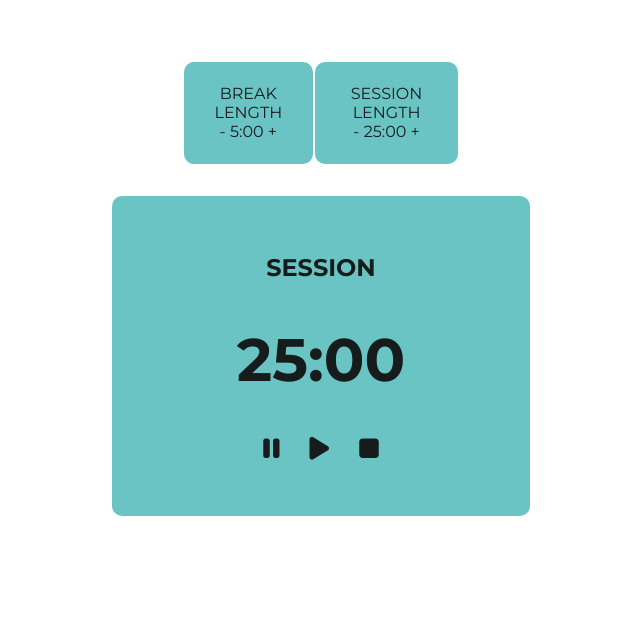
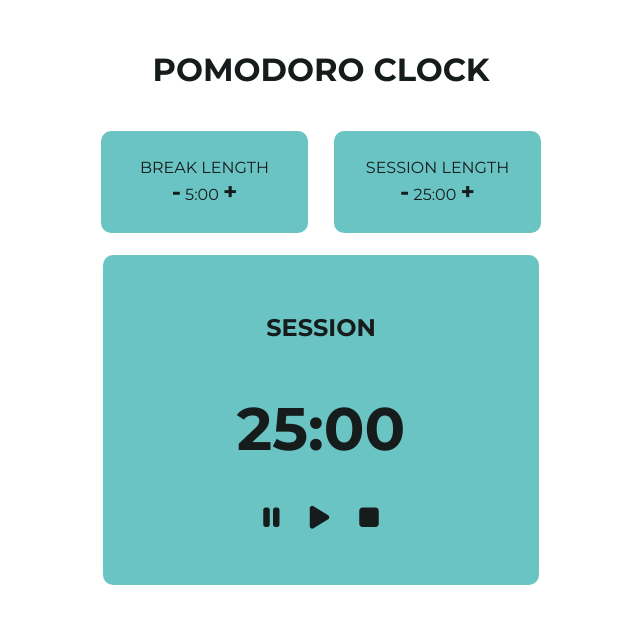
Before and after one commit to abletsang/pomodoroclock, a PHP site: page /index.html in a window 1280 px wide. Shown: the top 624 px of the page, without its empty margins (319-959 px from the left). Run offline with PHP 8.4, Linux system fonts and the light colour scheme; some libraries are stand-ins or nearby versions.

Commit message:
clean up styles and get ready to deploy

```diff
--- a/index.html
+++ b/index.html
@@ -11,11 +11,14 @@
 </head>
 <body>
 
+	<h1>Pomodoro Clock</h1>
 	<table>
 		<tr>
 			<td>BREAK LENGTH
 				<br>
 				<span class="breakMinus">-</span>  <span class="breakTime">5</span>:00  <span class="breakPlus">+</span>
+			</td>
+			<td>
 			</td>
 			<td>SESSION LENGTH
 				<br>
--- /dev/null
+++ b/index.php
@@ -0,0 +1 @@
+<?php header( 'Location: /index.html' ) ;  ?>
--- a/main.css
+++ b/main.css
@@ -1,25 +1,35 @@
 body {
 	font-family: "Montserrat";
 	color: #161c1c;
+	text-align: center;
 }
 
 table {
-	margin: 60px auto 30px auto;
+	margin: 40px auto 20px auto;
 	text-align: center;
 }
 
 td {
-	padding: 8%;
 	background-color: #6bc4c4;
 	border-radius: 10px;
+	width: 205px;
+	height: 100px;
+}
+
+h1 {
+	text-transform: uppercase;
+	margin-top: 50px;
+}
+
+td:nth-of-type(2) {
+	width: 20px;
+	background-color: white;
 }
 
 .clock {
-	text-align: center;
-	width: 27%;
-	min-width: 322px;
+	width: 360px;
 	background-color: #6bc4c4;
-	margin: auto;
+	margin: 0 auto;
 	padding: 3%;
 	border-radius: 10px;
 }
@@ -33,3 +43,19 @@ td {
 	padding-right: 13px;
 	padding-left: 13px;
 }
+
+.sessionMinus:hover,
+.sessionPlus:hover,
+.breakMinus:hover,
+.breakPlus:hover,
+.fa:hover {
+	opacity: 0.6;
+}
+
+.sessionMinus,
+.sessionPlus,
+.breakMinus,
+.breakPlus {
+	font-size: 24px;
+	font-weight: 700;
+}
--- a/script.js
+++ b/script.js
@@ -1,3 +1,5 @@
+"use strict";
+
 var breakMinus = document.querySelector(".breakMinus");
 var breakPlus = document.querySelector(".breakPlus");
 var breakTime = document.querySelector(".breakTime");
@@ -9,7 +11,6 @@ var sessionDisplaySeconds = document.querySelector(".sessionDisplaySeconds");
 var play = document.querySelector(".fa-play");
 var pause = document.querySelector(".fa-pause");
 var stop = document.querySelector(".fa-stop");
-// var  = document.querySelector(".");
 
 var breakCount = 5;
 var breakSeconds = breakCount * 60;
@@ -19,7 +20,7 @@ var temp;
 var on = false;
 
 play.addEventListener("click", function() {
-	if (on == false) {
+	if (on === false) {
 		on = true;
 		temp = setInterval(countdown, 1000);
 	}
@@ -84,8 +85,6 @@ breakPlus.addEventListener("click", function() {
 		breakTime.textContent = breakCount;
 });
 
-// for some reason, sessionTime.textContent in the two below functions do not work
-
 sessionMinus.addEventListener("click", function() {
 	if (session > 1) {
 		session--;
```
